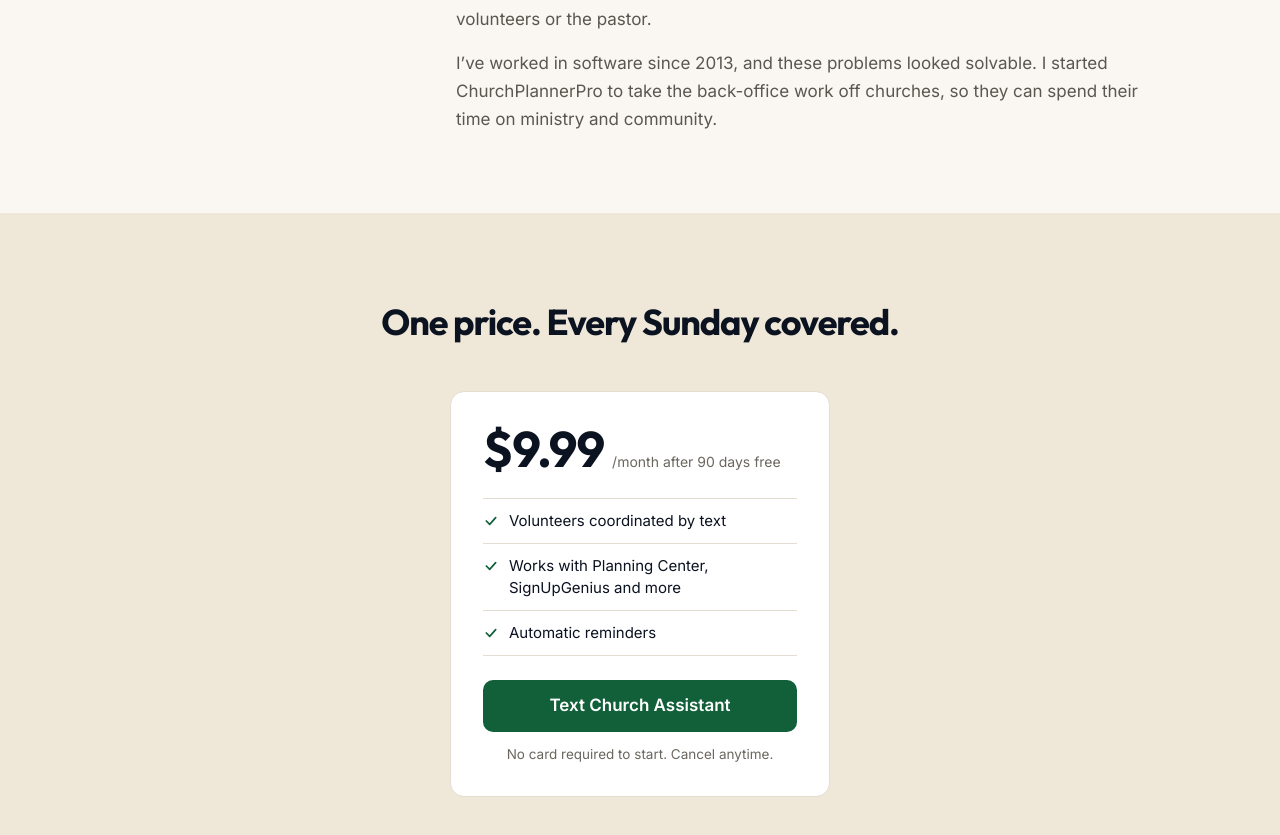
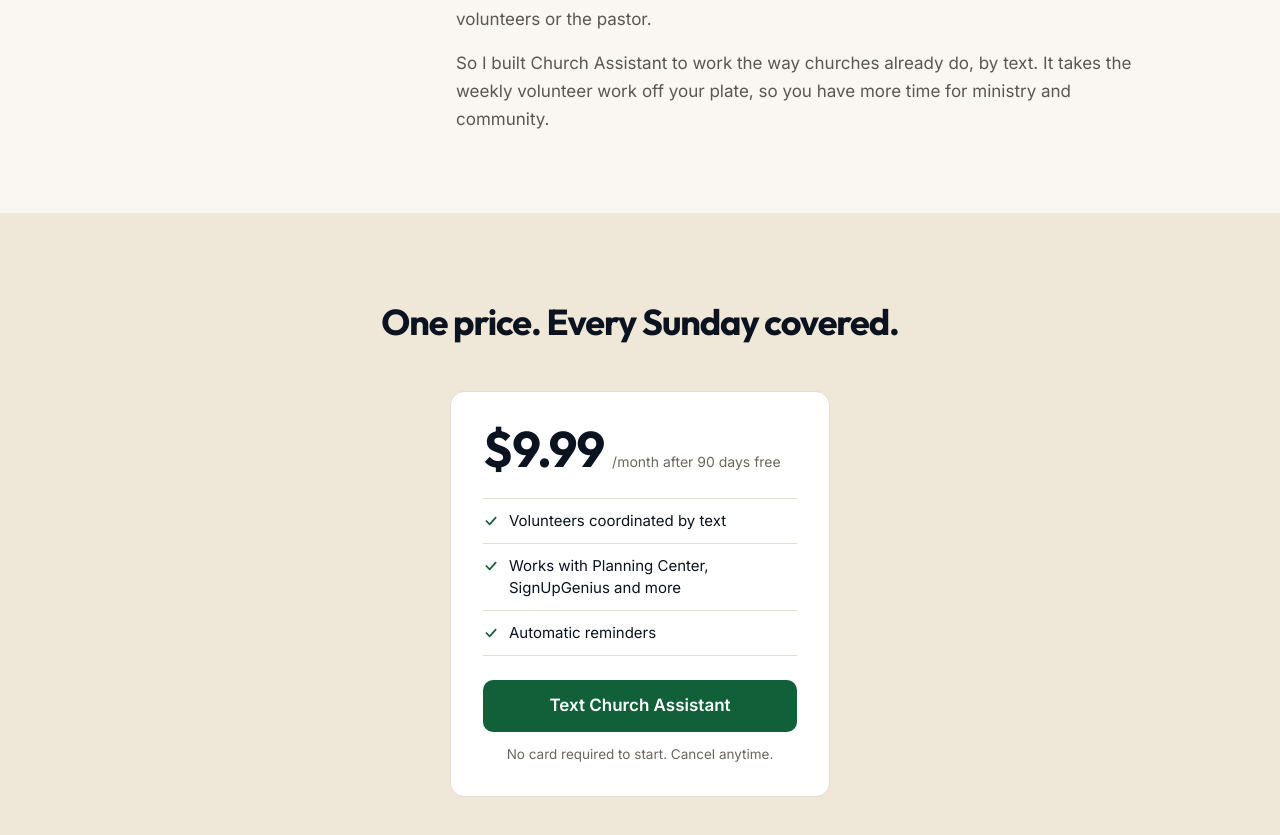
Before and after one commit to aschneiderlbl/churchplanner-pro, a plain HTML site: page index.html in a window 1280 px wide. Shown: the part 3461-4296 px from the top of the page. Drawn offline with Linux system fonts and the light colour scheme.

Commit message:
Homepage: rewrite founder closing paragraph
Co-Authored-By: Claude Opus 5.5 <noreply@anthropic.com>
Claude-Session: https://claude.ai/code/session_01Y7bcMnFy9nvMcdngfpeDwi

```diff
--- a/index.html
+++ b/index.html
@@ -213,7 +213,7 @@ a{color:#12603a}a:hover{color:#0d4a2c}
         <h2 style="margin: 0 0 12px; color: #0b1220; font-family: Outfit, Arial, sans-serif; font-weight: 700; font-size: 36px; line-height: 42px; letter-spacing: -0.03em; margin: 0">Why I built ChurchPlannerPro</h2>
         <p style="margin: 0">A few years ago, I started taking my daughter to church so she’d feel at home there before Sunday school. It brought me back into church life, and I got curious about what it takes to run a church well.</p>
         <p style="margin: 0">It was just after COVID, and I kept thinking about how much we need community. Churches are one of the few places still built around it. But when I talked to church administrators, I saw how much they carry: volunteer schedules, programs, finances and member communication. At churches without an admin, that work falls on volunteers or the pastor.</p>
-        <p style="margin: 0">I’ve worked in software since 2013, and these problems looked solvable. I started ChurchPlannerPro to take the back-office work off churches, so they can spend their time on ministry and community.</p>
+        <p style="margin: 0">So I built Church Assistant to work the way churches already do, by text. It takes the weekly volunteer work off your plate, so you have more time for ministry and community.</p>
       </div>
     </div>
   </section>
```
